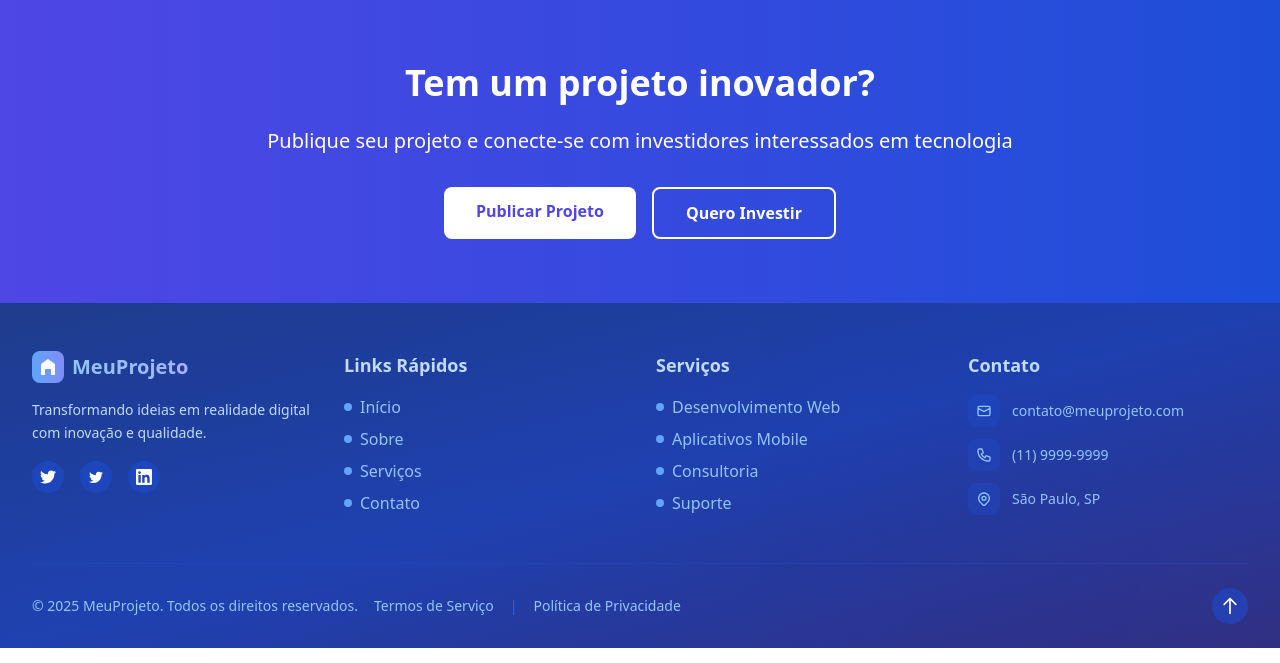
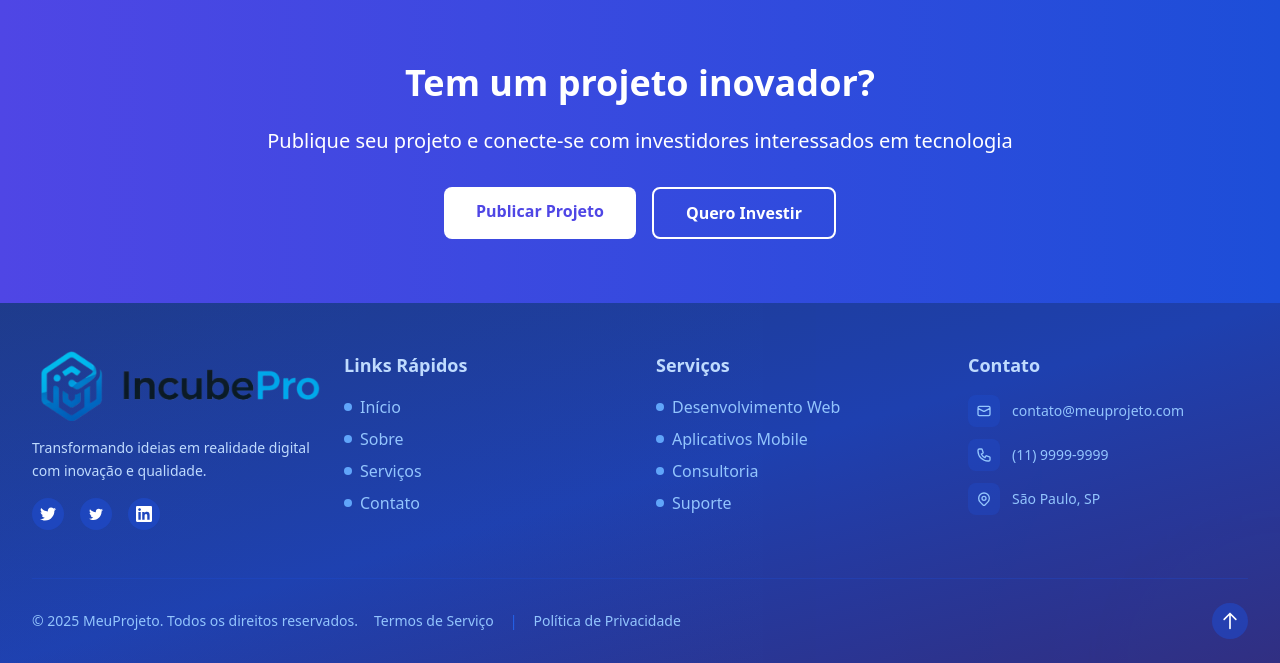
Before and after one commit to ygorgzdev/ejs, a Node server app: page /projetos in a window 1280 px wide. Shown: the part 5620-6283 px from the top of the page. Run offline with Node 20, Linux system fonts and the light colour scheme; some libraries are stand-ins or nearby versions.

Commit message:
correcoes

```diff
--- a/backend/controllers/projectController.js
+++ b/backend/controllers/projectController.js
@@ -14,7 +14,6 @@ exports.createProject = async (req, res) => {
   const { title, description, category, status, fundingGoal, rewards } = req.body;
 
   try {
-    // Verificar se o usuário é developer
     if (req.user.role !== 'developer') {
       return sendError(res, 'Apenas desenvolvedores podem criar projetos', null, 403);
     }
--- a/backend/views/partials/footer.ejs
+++ b/backend/views/partials/footer.ejs
@@ -15,14 +15,8 @@
                 <div class="flex items-center space-x-2">
                     <div
                         class="w-8 h-8 bg-gradient-to-r from-blue-400 to-indigo-400 rounded-lg flex items-center justify-center">
-                        <svg class="w-5 h-5 text-white" fill="currentColor" viewBox="0 0 20 20">
-                            <path d="M10 2L3 7v11h4v-6h6v6h4V7l-7-5z" />
-                        </svg>
                     </div>
-                    <h3
-                        class="text-xl font-bold bg-gradient-to-r from-blue-300 to-indigo-300 bg-clip-text text-transparent">
-                        MeuProjeto
-                    </h3>
+                    <img src="/img/logo.png" class="w-100">
                 </div>
                 <p class="text-blue-200 text-sm leading-relaxed">
                     Transformando ideias em realidade digital com inovação e qualidade.
--- a/backend/views/projects.ejs
+++ b/backend/views/projects.ejs
@@ -118,7 +118,7 @@
     <script>
         function appData() {
             return {
-                // Dados globais da aplicação no frontend, se necessário
+
             };
         }
     </script>
--- a/backend/views/projetos.ejs
+++ b/backend/views/projetos.ejs
@@ -592,8 +592,5 @@
         }
     </script>
 
-    <!-- Material Icons -->
     <link href="https://fonts.googleapis.com/icon?family=Material+Icons+Outlined" rel="stylesheet">
-
-    <!-- Alpine.js -->
     <script defer src="https://unpkg.com/alpinejs@3.x.x/dist/cdn.min.js"></script>
```
Also changed, not shown: backend/config/db.js (+3 -4 lines), backend/controllers/authController.js (+4 -9 lines), backend/public/img/code.gif (deleted), backend/public/img/dog.gif (deleted), backend/public/img/girl.gif (deleted), backend/public/img/globe.png (deleted), backend/public/img/guyprogrammer.jpg (deleted), backend/public/img/projetos.png (deleted), backend/public/img/test.png (deleted), backend/public/img/teste1.png (deleted), 1 other file.
